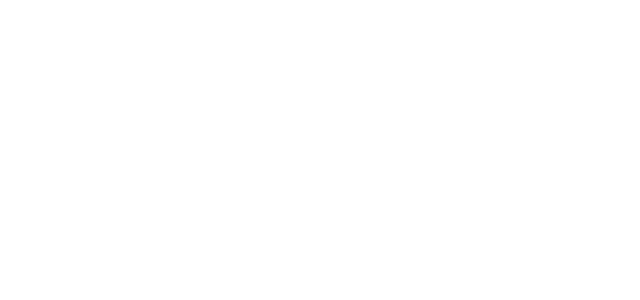
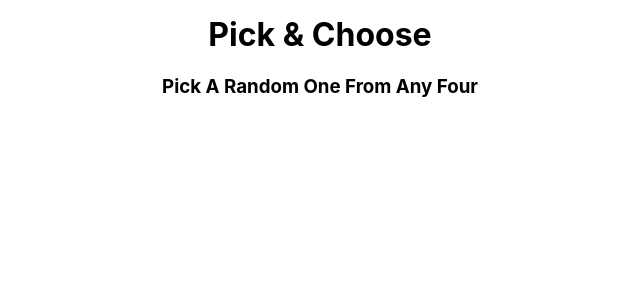
Before and after one commit to Marzan1810662/pick-and-choose, a React (Create React App) app: page / in a window 1280 px wide. Shown: the top 300 px of the page, without its empty margins (320-960 px from the left). Built offline with nearby package versions, Linux system fonts and the light colour scheme.

Commit message:
Header added

```diff
--- a/src/App.js
+++ b/src/App.js
@@ -1,8 +1,10 @@
 import './App.css';
+import Header from './Components/Header/Header';
 
 function App() {
   return (
-    <div className="App">
+    <div>
+      <Header></Header>
     </div>
   );
 }
--- /dev/null
+++ b/src/Components/Header/Header.css
@@ -0,0 +1,12 @@
+.header-container{
+    text-align: center;
+    padding: 15px 0;
+}
+.header-container h1{
+    /* color: rgb(27, 46, 131); */
+    margin-top: 0;
+}
+.header-container h3{
+    /* color: rgb(43, 72, 136); */
+    margin-top: 0;
+}
--- /dev/null
+++ b/src/Components/Header/Header.js
@@ -0,0 +1,13 @@
+import React from 'react';
+import './Header.css'
+
+const Header = () => {
+    return (
+        <div className='header-container'>
+            <h1>Pick & Choose</h1>
+            <h3>Pick A Random One From Any Four </h3>
+        </div>
+    );
+};
+
+export default Header;
```
